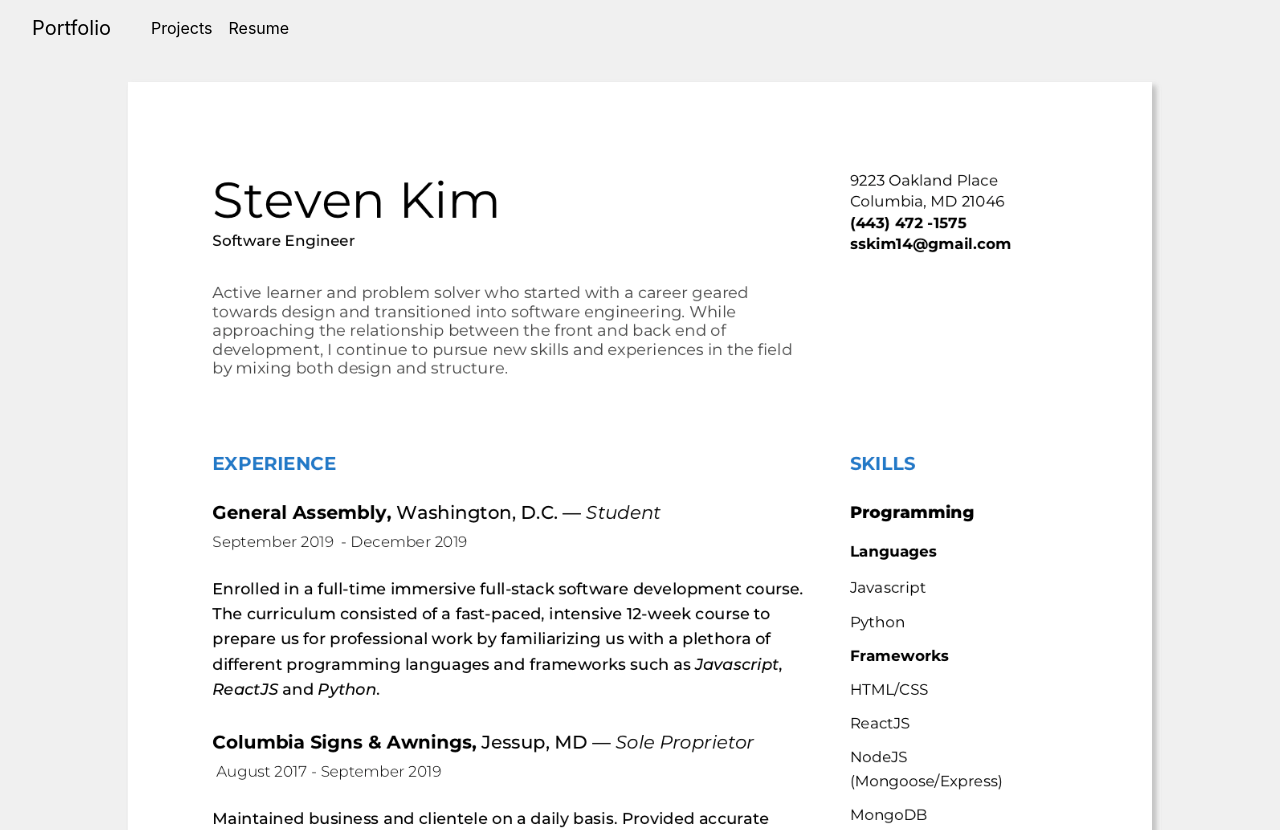
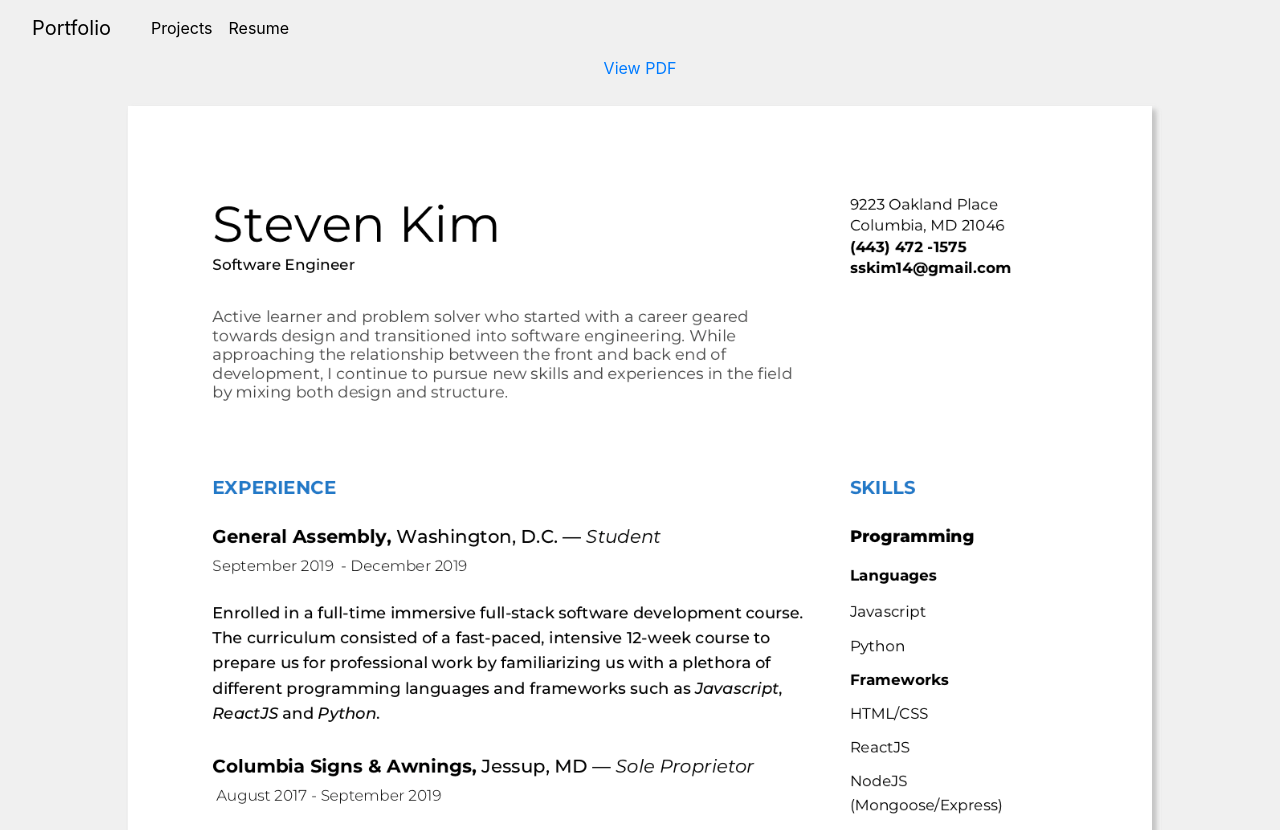
Before and after one commit to stuvun/portfolio, a React (Create React App) app: page /resume in a window 1280 px wide. Shown: the top 830 px of the page. Built offline with nearby package versions, Linux system fonts and the light colour scheme.

Commit message:
Added link to pdf in resume page

```diff
--- a/package.json
+++ b/package.json
@@ -3,11 +3,12 @@
   "version": "0.1.0",
   "private": true,
   "dependencies": {
+    "@react-pdf/renderer": "^1.6.8",
     "react": "^16.12.0",
     "react-dom": "^16.12.0",
-    "react-pdf": "^4.1.0",
     "react-router-dom": "^5.1.2",
-    "react-scripts": "3.2.0"
+    "react-scripts": "3.2.0",
+    "react-spring": "^8.0.27"
   },
   "scripts": {
     "start": "react-scripts start",
--- a/src/components/Home.css
+++ b/src/components/Home.css
@@ -4,7 +4,6 @@
   align-items: center;
   margin-top: 2vw;
 }
-
 .headshot {
   width: 300px;
   border-radius: 50%;
--- a/src/components/Home.js
+++ b/src/components/Home.js
@@ -7,6 +7,7 @@ class Home extends Component {
         return (
             <div className="homeContainer">
                 <img src={headshot} className="headshot"/>
+                <h1>Hello!</h1>
             </div>
         )
     }
--- a/src/components/Resume.css
+++ b/src/components/Resume.css
@@ -1,10 +1,16 @@
+.resume-page {
+  text-align: center;
+  transition: 0.3s ease;
+}
+.resume-page:hover {
+  transition: 0.3s ease;
+}
 .resumeContainer {
   display: flex;
   flex-direction: column;
   align-items: center;
   margin: 2vw auto 5vw auto;
 }
-
 .resume {
   width: 80vw;
   box-shadow: 0.3vw 0.2vw 0.3vw rgba(180, 180, 180, 0.5),
--- a/src/components/Resume.js
+++ b/src/components/Resume.js
@@ -1,15 +1,21 @@
 import React, { Component } from "react";
 import "./Resume.css";
 import resume from "../images/resume.png";
+import resumeLink from "../images/resume.pdf";
 
 class Resume extends Component {
-    render() {
-        return (
-            <div className="resumeContainer">
-                <img src={resume} className="resume"/>
-            </div>
-        )
-    }
+  render() {
+    return (
+      <div className="resume-page">
+        <a className="resumeLink" href={resumeLink}>
+          View PDF
+        </a>
+        <div className="resumeContainer">
+          <img src={resume} className="resume" />
+        </div>
+      </div>
+    );
+  }
 }
 
 export default Resume;
```
Also changed, not shown: src/App.js (+12 -6 lines), 1 other file (tests, documents, lock files or other folders). Lines whose indentation alone changed are shown as unchanged.
